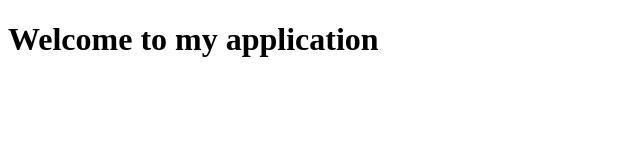
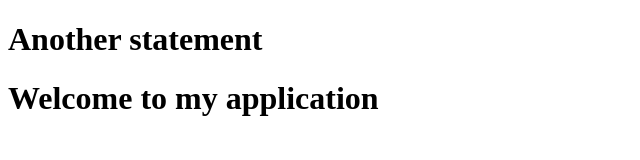
Before and after one commit to sbmadake/myappcode, a plain HTML site: page index.html in a window 1280 px wide. Shown: the whole page, without its empty margins (0-640 px from the left). Drawn offline with Linux system fonts and the light colour scheme.

Commit message:
change 2

```diff
--- a/index.html
+++ b/index.html
@@ -6,6 +6,7 @@
     <title>Document</title>
 </head>
 <body>
+    <h1>Another statement</h1>
     <h1>Welcome to my application</h1>
 </body>
 </html>
```
Also changed, not shown: 1 other file.
